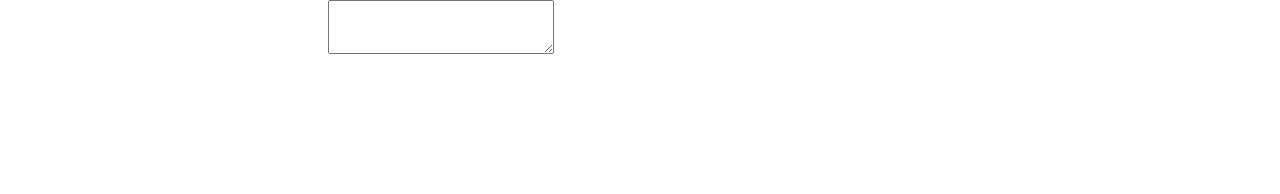
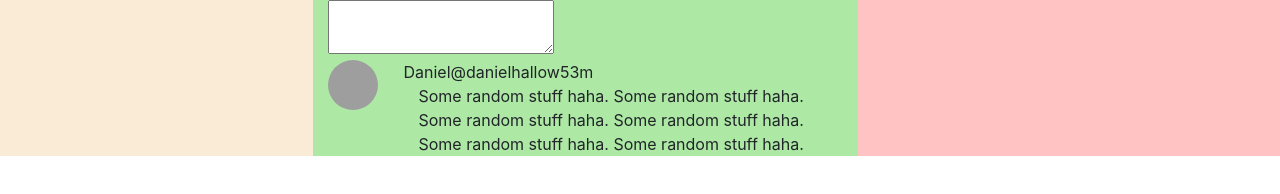
Before and after one commit to eatmoarrice/twitter, a plain HTML site: page index.html in a window 1280 px wide. Drawn offline with nearby package versions, Linux system fonts and the light colour scheme; grey boxes are pictures that could not be loaded.

Commit message:
demo card

```diff
--- a/index.html
+++ b/index.html
@@ -9,10 +9,10 @@
 </head>
 <body>
     <div class="row">
-        <div class="col-3">
+        <div class="col-3 left-column">
             <!-- Left Column (Quan) -->
         </div>
-        <div class="col-5">
+        <div class="col-5 mid-column">
             <!-- Middle Column (tweet box & content) -->
             <div class="tweetbox">
                 <!-- Quan -->
@@ -22,10 +22,28 @@
             </div>
             <div class="tweetcontent">
                 <!-- Vinh -->
+                <div class="row">
+                    <div class="col-2">
+                        <img class="profile-pic" src="https://upload.wikimedia.org/wikipedia/commons/thumb/7/7e/Circle-icons-profile.svg/1200px-Circle-icons-profile.svg.png">
+                    </div>
+                    <div class="col-10">
+                        <div class="row">
+                            <div class="twit-name">Daniel</div>
+                            <div class="twit-handle">@danielhallow</div>
+                            <div class="post-date">53m</div>
+                        </div>
+                        <div class="twit-text">Some random stuff haha. Some random stuff haha. Some random stuff haha. Some random stuff haha. Some random stuff haha. Some random stuff haha.</div>
+                        <div class="twit-navi-buttons">
+                            <div class="row">
+
+                            </div>
+                        </div>
+                    </div>
+                </div>
                 <!-- Vinh END -->
             </div>
         </div>
-        <div class="col-4">
+        <div class="col-4 right-column">
             <!-- Right Column -->
             <!-- Linh -->
             <!-- Linh END -->
--- a/script.js
+++ b/script.js
@@ -6,7 +6,10 @@ const countLetter = () => {
     let remain = MAX_LETTER - lengthOfSentence;
     document.getElementById("remain").innerHTML = `${remain} characters left`;
     if (remain < 0) {
-        document.getElementById("remain").innerHTML = `Remain: ${remain}`;
+        document.getElementById("remain").style.color = 'red';
+    }
+    else {
+        document.getElementById("remain").style.color = 'black';
     }
 }
 tweetArea.addEventListener("input",countLetter)
--- a/style.css
+++ b/style.css
@@ -0,0 +1,17 @@
+.left-column {
+    background-color: antiquewhite;
+}
+
+.mid-column {
+    background-color: rgb(173, 233, 165);
+}
+
+.right-column {
+    background-color: rgb(255, 195, 195);
+}
+
+.profile-pic {
+    border-radius: 50%;
+    width: 50px;
+    height: 50px;
+}
```
